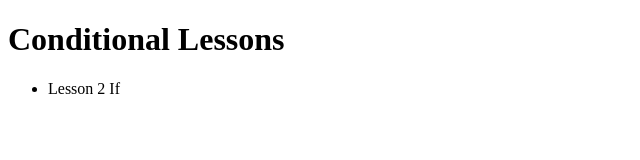
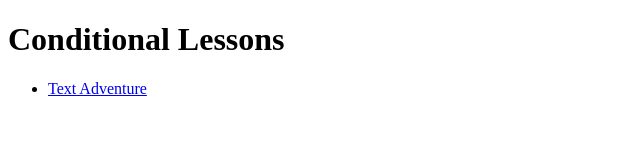
Before and after one commit to IsaacLed/IsaacLed.github.io, a plain HTML site: page U5_Conditionals/Conditionals.html in a window 1280 px wide. Shown: the whole page, without its empty margins (0-640 px from the left). Drawn offline with Linux system fonts and the light colour scheme.

Commit message:
Update Conditionals.html

```diff
--- a/U5_Conditionals/Conditionals.html
+++ b/U5_Conditionals/Conditionals.html
@@ -9,7 +9,9 @@
 <body>
     <h1>Conditional Lessons</h1>
     <ul>
-        <li>Lesson 2 If</li>
+        <li>
+            <a href="./U5_6 Text Adventure/text_adventure.html">Text Adventure</a>
+        </li>
     </ul>
 </body>
 </html>
```
